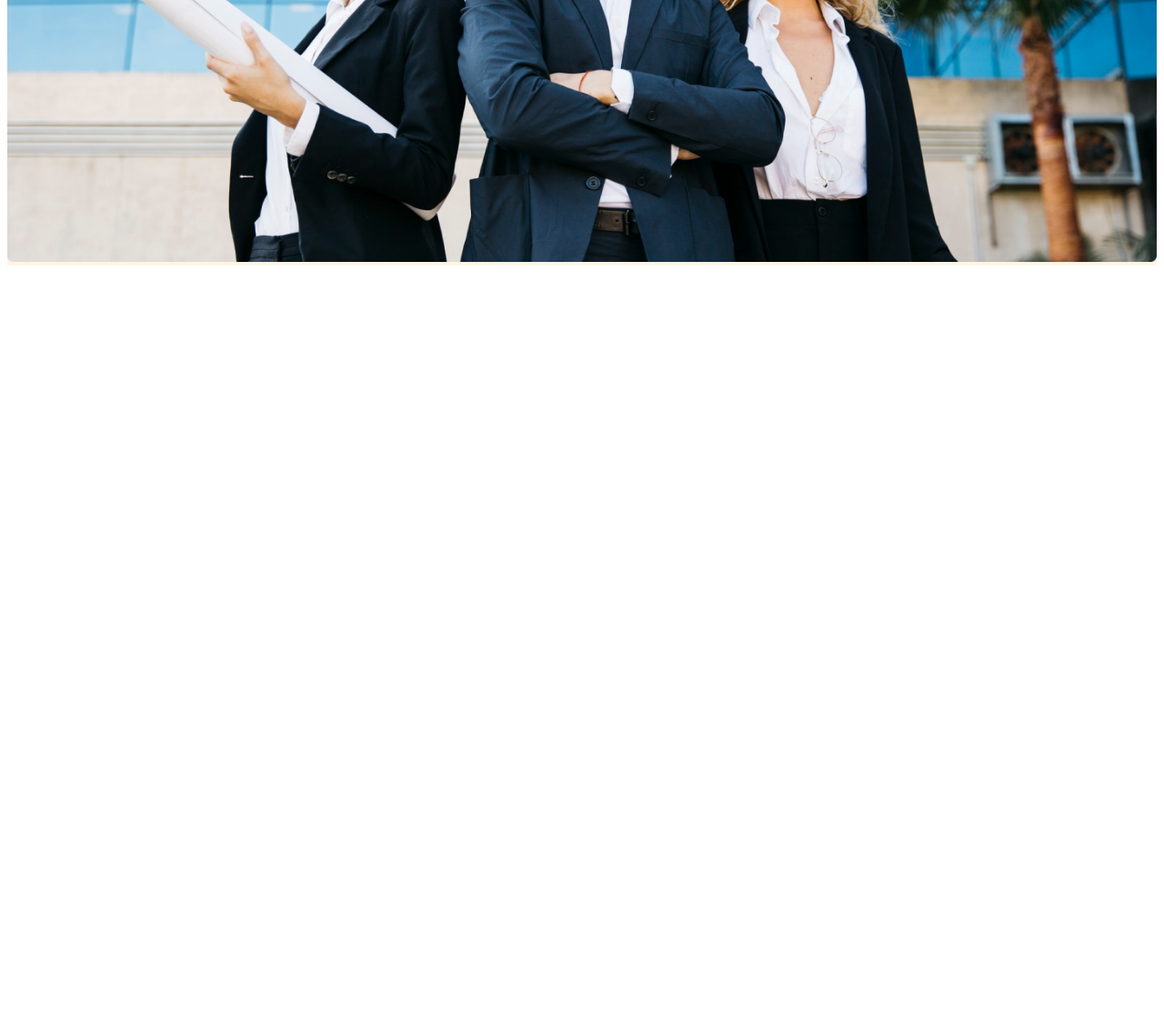
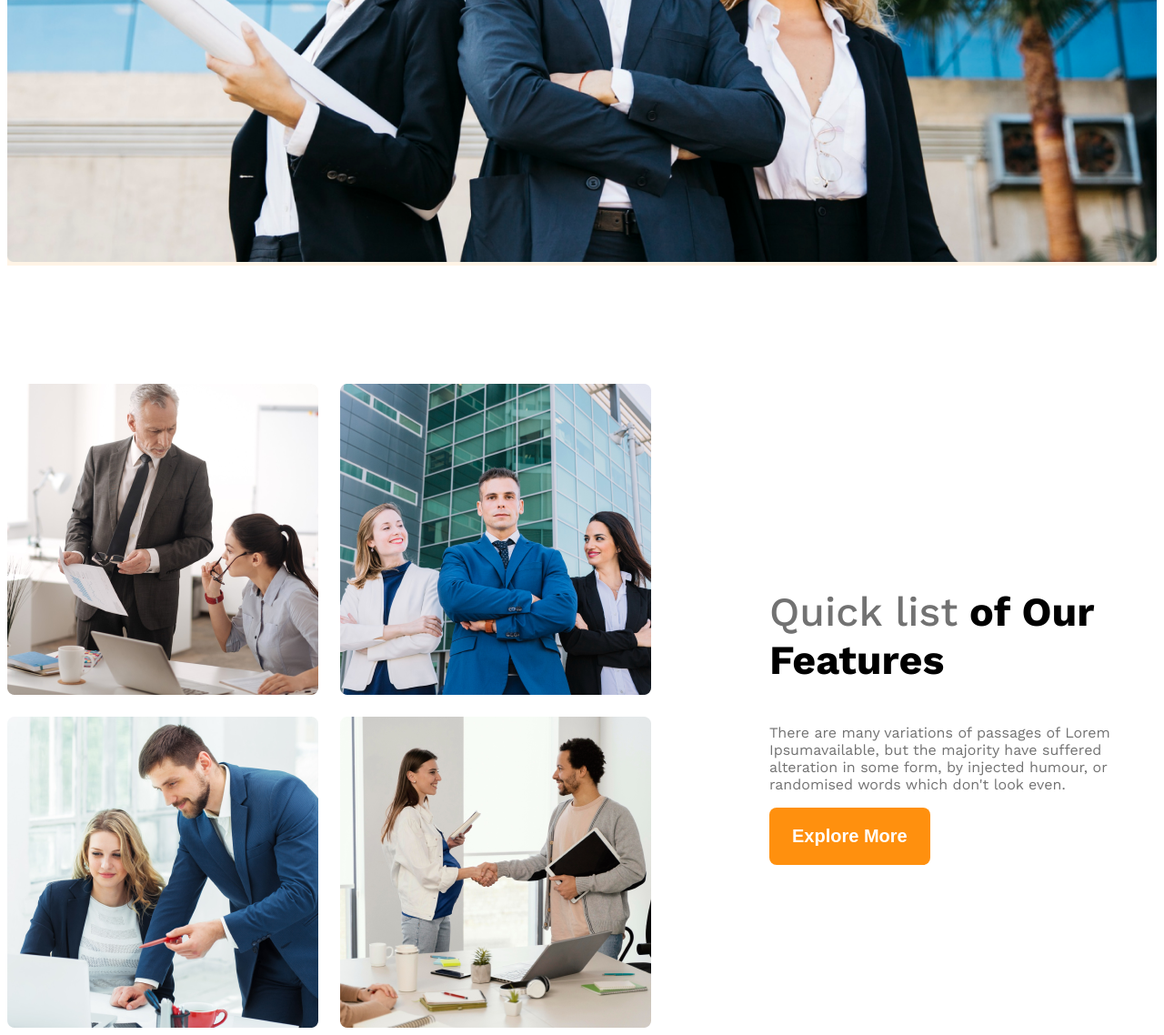
Before and after one commit to rahman-siam/g3-architect-website, a plain HTML site: page index.html in a window 1280 px wide. Shown: the part 892-2030 px from the top of the page at 91% size. Before the commit the page ends 1192 px from the top, so only its background shows below. Drawn offline with nearby package versions, Linux system fonts and the light colour scheme.

Commit message:
add feature section

```diff
--- a/index.html
+++ b/index.html
@@ -30,7 +30,33 @@
 
   </header>
   <main>
+    <!-- teams section start -->
+   <section class="teams display-flex">
 
+   <div class="team-img-container">
+
+    <img src="images/team1.png" alt="two architect discussing about design">
+   <img src="images/team2.png" alt="">
+   <img src="images/team3.png" alt="">
+   <img src="images/team4.png" alt="">
+
+   </div>
+
+    <div class="our-features">
+
+      <h3 class="feature-title"><span id="quick-list" class="text-light-gray">Quick list</span> <span>of Our
+       </span><span class="text-primary">Features</span></h3>
+
+      <p class="feature-description text-light-gray">
+
+      There are many variations of passages of Lorem Ipsumavailable, but the majority have suffered alteration in some form, by injected humour, or randomised words which don't look even.
+
+      </p>
+   <button class="btn-primary">Explore More</button>
+
+  </div>
+
+</section>
   </main>
   <footer>
 
--- a/styles/architect.css
+++ b/styles/architect.css
@@ -35,6 +35,16 @@
     border-radius: 8px;
     border: none;
 }
+
+main{
+    max-width: 1440px;
+    margin: 0 auto;
+}
+
+main > section{
+    margin-top: 130px;
+}
+
 
 /* header style */
 
@@ -81,6 +91,28 @@
     width: 100%;
 }
 
+/* team and feature related styles */
+.teams{
+    align-items: center;
+}
+
+.team-img-container{
+    display: grid;
+    grid-template-columns: repeat(2, 1fr);
+    gap: 24px;
+}
+.our-features{
+    margin-left: 130px;
+    max-width: 530px;
+}
+.feature-title{
+  font-size: 2.8rem;
+  font-weight: 700;
+}
+#quick-list{
+    font-weight: 500;
+}
+
 /* responsive media query */
 @media screen and (max-width: 576px) {
     .navbar,
```
